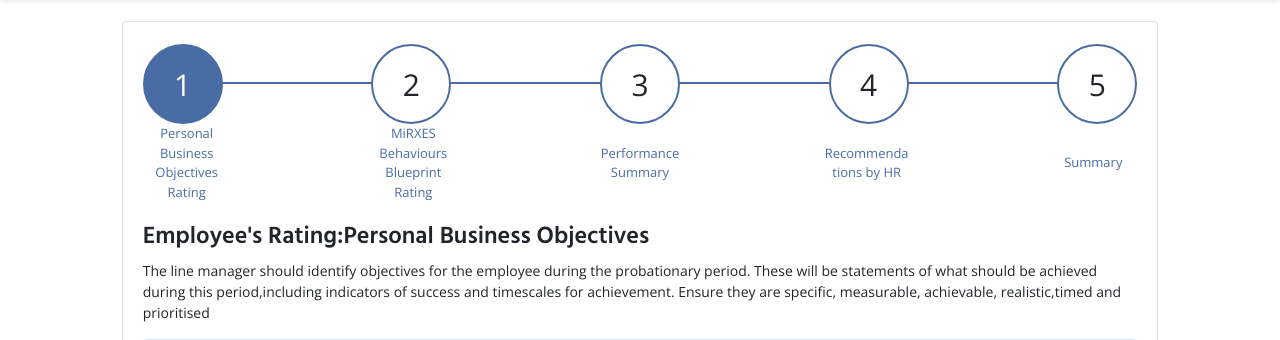
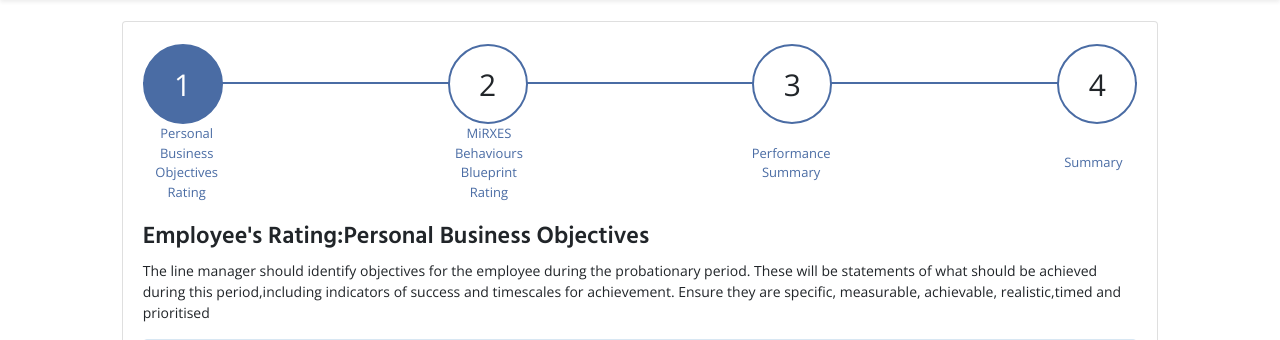
Before and after one commit to Aditya-CS2k/mirxesnew, a Django app: page /Appraisals/allusers/1/Update/UpdateS/UpdateC/UpdateG/ in a window 1280 px wide. Shown: the part 65-405 px from the top of the page. Run offline with Django 3.2, Linux system fonts and the light colour scheme; a user stored in the database is signed in; tables that the repository leaves empty hold one stand-in row (values such as "Sample post"); grey boxes marked "Sample" are stand-in pictures; some libraries are stand-ins or nearby versions.

Commit message:
Update HuNet_UpdateG.html

```diff
--- a/Appraisals/templates/Appraisals/HuNet_UpdateG.html
+++ b/Appraisals/templates/Appraisals/HuNet_UpdateG.html
@@ -42,14 +42,14 @@
                     <a href="{% url 'Appraisals:Update_AppraisalG' employee_appraisal.id %}"><button type = "button" class = "btn activebtn">1</button></a>
                     <a href="{% url 'Appraisals:Update_AppraisalC' employee_appraisal.id %}"><button type = "button" class = "btn">2</button></a>
                     <a href="{% url 'Appraisals:Update_AppraisalCareer' employee_appraisal.id %}"><button type = "button" class = "btn">3</button></a>
-                    <a href="{% url 'Appraisals:Update_AppraisalS' employee_appraisal.id %}"><button type = "button" class = "btn">4</button></a>
-                    <a href="{% url 'Appraisals:Update_Appraisal' employee_appraisal.id %}"><button type = "button" class = "btn">5</button></a>
+
+                    <a href="{% url 'Appraisals:Update_Appraisal' employee_appraisal.id %}"><button type = "button" class = "btn">4</button></a>
                 </div>
                 <div class = "row button-name-row justify-content-between m-0">
                     <span>Personal Business Objectives Rating</span>
                     <span>MiRXES Behaviours Blueprint Rating</span>
                     <span>Performance Summary</span>
-                    <span>Recommendations by HR</span>
+
                     <span>Summary</span>
                 </div>
                 {%endblock%}
```
